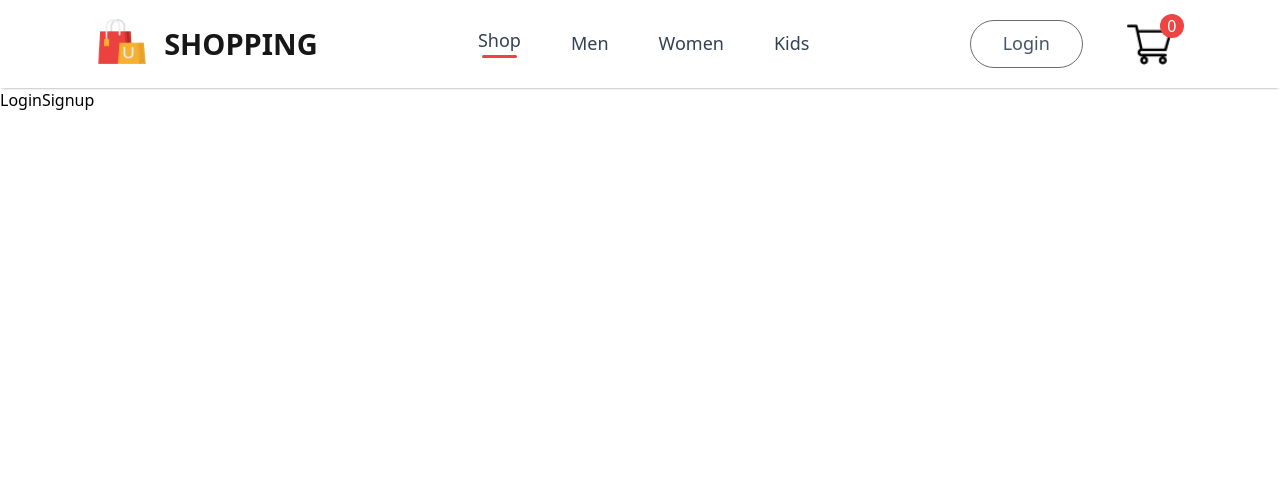
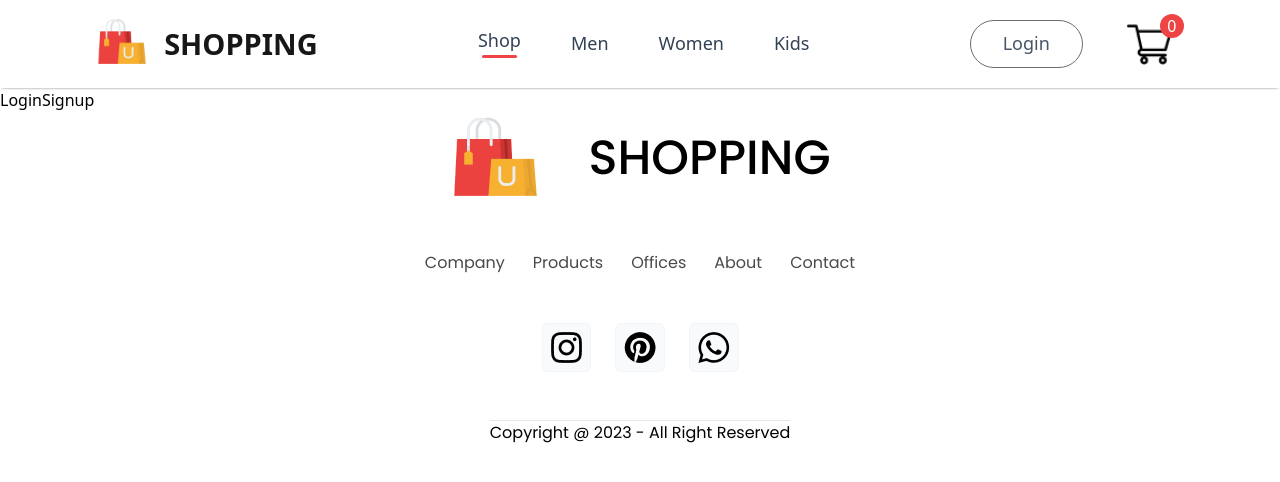
Before and after one commit to Twana9/E-Commerce-React-App, a React (Vite) app: page /login in a window 1280 px wide. Shown: the top 482 px of the page. Built offline with nearby package versions, Linux system fonts and the light colour scheme; a web font is replaced by a local one.

Commit message:
styling footer

```diff
--- a/src/App.jsx
+++ b/src/App.jsx
@@ -2,6 +2,7 @@ import { Route, Routes } from "react-router-dom";
 import "./App.css";
 import { Navbar } from "./Components/Navbar/Navbar";
 import { Cart, LoginSignup, Product, Shop, ShopCategory } from "./Pages";
+import { Footer } from "./Components/Footer";
 
 function App() {
   return (
@@ -19,6 +20,9 @@ function App() {
         <Route path="/cart" element={<Cart />} />
         <Route path="/login" element={<LoginSignup />} />
       </Routes>
+      <section className="padding-x">
+        <Footer />
+      </section>
     </>
   );
 }
--- a/src/Components/Footer.jsx
+++ b/src/Components/Footer.jsx
@@ -7,26 +7,49 @@ import {
 
 export function Footer() {
   return (
-    <div>
-      <div>
-        <img src={FooterLogo} alt="" />
-        <p>SHOPPING</p>
+    <div
+      className="flex flex-col justify-center items-center
+    gap-12 max-container font-poppins"
+    >
+      <div className="flex items-center gap-12">
+        <img
+          src={FooterLogo}
+          alt="logo"
+          className="object-contain
+        cursor-pointer"
+        />
+        <p className="text-4xl font-medium cursor-pointer">SHOPPING</p>
       </div>
-      <ul>
-        <li>Company</li>
-        <li>Products</li>
-        <li>Offices</li>
-        <li>About</li>
-        <li>Contact</li>
+      <ul
+        className="flex items-center gap-7 text-[#494949]
+      "
+      >
+        <li className="cursor-pointer hover:text-pink-500 ">Company</li>
+        <li className="cursor-pointer hover:text-pink-500">Products</li>
+        <li className="cursor-pointer hover:text-pink-500">Offices</li>
+        <li className="cursor-pointer hover:text-pink-500">About</li>
+        <li className="cursor-pointer hover:text-pink-500">Contact</li>
       </ul>
-      <div>
-        <div>
+      <div className="flex items-center gap-6 ">
+        <div
+          className="p-2 bg-slate-50 border border-slate-100
+        rounded-md hover:bg-slate-300 transition-bg duration-300
+        cursor-pointer"
+        >
           <img src={instagramIcon} alt="instagram" />
         </div>
-        <div>
+        <div
+          className="p-2 bg-slate-50 border border-slate-100
+        rounded-md hover:bg-slate-300 transition-bg duration-300
+        cursor-pointer"
+        >
           <img src={pintesterIcon} alt="pintester" />
         </div>
-        <div>
+        <div
+          className="p-2 bg-slate-50 border border-slate-100
+        rounded-md hover:bg-slate-300 transition-bg duration-300
+        cursor-pointer"
+        >
           <img src={whatsappIcon} alt="whatsapp" />
         </div>
       </div>
--- a/src/Pages/Shop.jsx
+++ b/src/Pages/Shop.jsx
@@ -1,4 +1,3 @@
-import { Footer } from "../Components/Footer";
 import { Hero } from "../Components/Hero/Hero";
 import { NewCollections } from "../Components/NewCollections";
 import { NewsLetter } from "../Components/NewsLetter";
@@ -23,9 +22,6 @@ export function Shop() {
       <section className="padding">
         <NewsLetter />
       </section>
-      <section className="padding-y">
-        <Footer />
-      </section>
     </>
   );
 }
```
